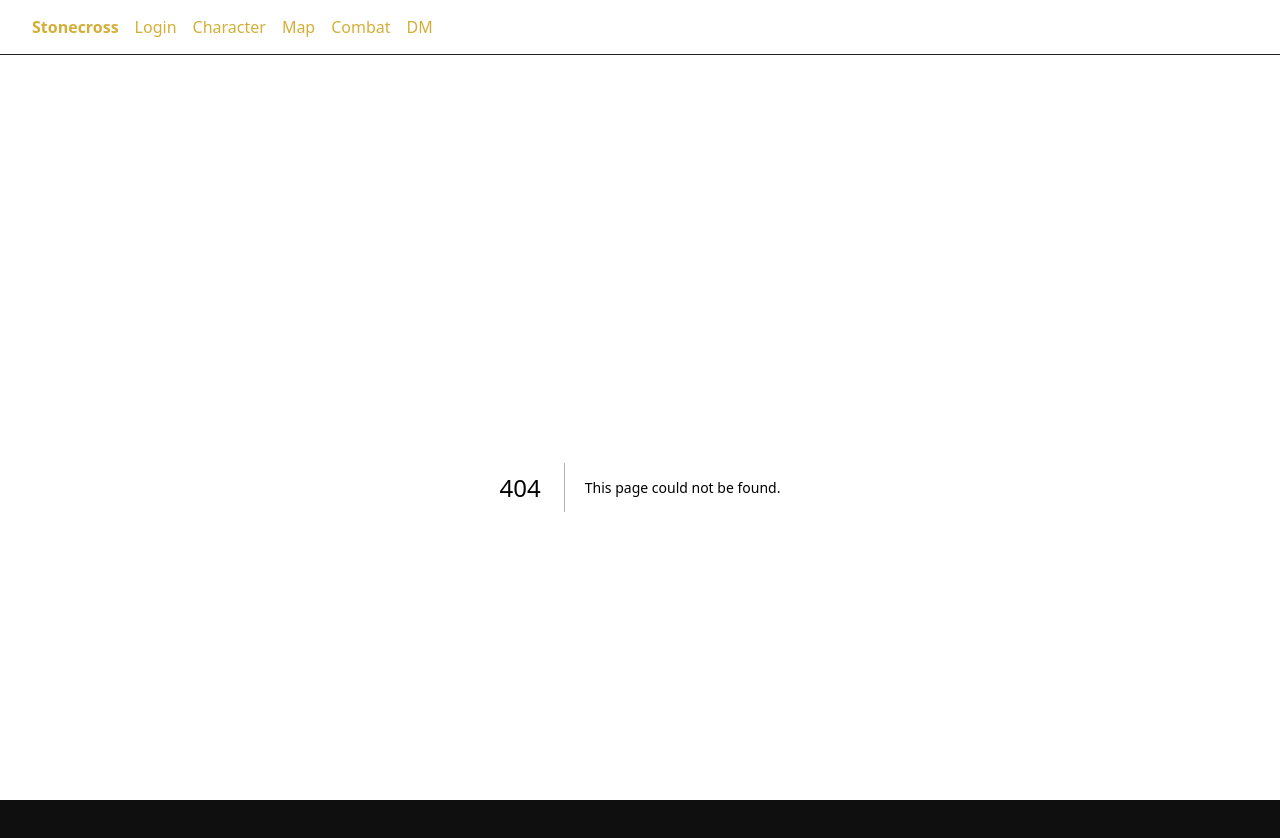
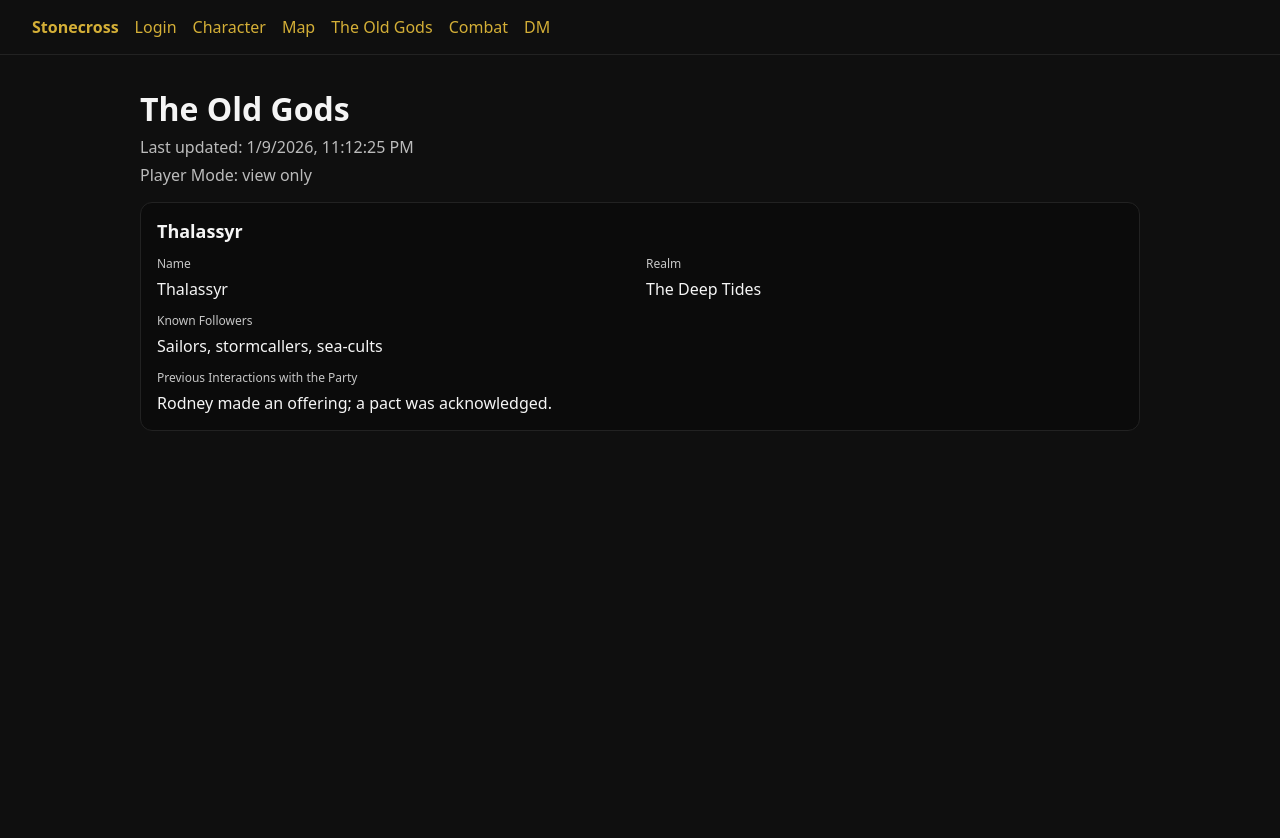
Before and after one commit to jbeldiman/stronecross-chronicles, a Next.js app: page /old-gods in a window 1280 px wide. Before the commit this address had no page. Shown: the top 838 px of the page. After the commit the page ends 800 px from the top, so only its background shows below. Built offline with nearby package versions, Linux system fonts and the light colour scheme; no server answers; the database is empty.

Commit message:
Add Old Gods page with DM edit and player view

```diff
--- /dev/null
+++ b/src/app/api/old-gods/route.ts
@@ -0,0 +1,24 @@
+import { kv } from "@vercel/kv";
+import { NextResponse } from "next/server";
+
+const KEY_PREFIX = "stonecross:oldgods:";
+
+export async function GET(req: Request) {
+  const { searchParams } = new URL(req.url);
+  const room = (searchParams.get("room") || "default").trim() || "default";
+  const key = `${KEY_PREFIX}${room}`;
+
+  const data = await kv.get(key);
+  return NextResponse.json({ room, data: data ?? null });
+}
+
+export async function PUT(req: Request) {
+  const { searchParams } = new URL(req.url);
+  const room = (searchParams.get("room") || "default").trim() || "default";
+  const key = `${KEY_PREFIX}${room}`;
+
+  const body = await req.json();
+  await kv.set(key, body);
+
+  return NextResponse.json({ ok: true, room });
+}
--- a/src/app/layout.tsx
+++ b/src/app/layout.tsx
@@ -21,6 +21,7 @@ export default function RootLayout({
             <a href="/login">Login</a>
             <a href="/character">Character</a>
             <a href="/map">Map</a>
+            <a href="/old-gods">The Old Gods</a>
             <a href="/combat">Combat</a>
             <a href="/dm">DM</a>
           </nav>
--- /dev/null
+++ b/src/app/old-gods/page.tsx
@@ -0,0 +1,286 @@
+"use client";
+
+import React, { useEffect, useMemo, useState } from "react";
+
+const AUTH_SESSION_KEY = "stonecross.session.v1";
+const DM_USERNAME = "jbeldiman";
+const ROOM = "default";
+
+type OldGod = {
+  id: string;
+  name: string;
+  realm: string;
+  followers: string;
+  partyInteractions: string;
+};
+
+type OldGodsState = {
+  updatedAt: string;
+  gods: OldGod[];
+};
+
+function uid() {
+  return `${Date.now().toString(36)}-${Math.random().toString(36).slice(2, 9)}`;
+}
+
+function loadSessionUsername(): string | null {
+  try {
+    const raw = localStorage.getItem(AUTH_SESSION_KEY);
+    if (!raw) return null;
+    const parsed = JSON.parse(raw);
+    const u = (parsed?.username || "").toString().trim().toLowerCase();
+    return u || null;
+  } catch {
+    return null;
+  }
+}
+
+function emptyState(): OldGodsState {
+  return {
+    updatedAt: new Date().toISOString(),
+    gods: [
+      {
+        id: uid(),
+        name: "Thalassyr",
+        realm: "The Deep Tides",
+        followers: "Sailors, stormcallers, sea-cults",
+        partyInteractions: "Rodney made an offering; a pact was acknowledged.",
+      },
+    ],
+  };
+}
+
+async function fetchOldGods(): Promise<OldGodsState | null> {
+  const res = await fetch(`/api/old-gods?room=${encodeURIComponent(ROOM)}`, {
+    cache: "no-store",
+  });
+  if (!res.ok) return null;
+  const json = (await res.json()) as { data: OldGodsState | null };
+  return json.data ?? null;
+}
+
+async function saveOldGods(next: OldGodsState): Promise<boolean> {
+  const res = await fetch(`/api/old-gods?room=${encodeURIComponent(ROOM)}`, {
+    method: "PUT",
+    headers: { "content-type": "application/json" },
+    body: JSON.stringify(next),
+  });
+  return res.ok;
+}
+
+export default function OldGodsPage() {
+  const [sessionUsername, setSessionUsername] = useState<string | null>(null);
+  const [state, setState] = useState<OldGodsState>(() => emptyState());
+  const [loading, setLoading] = useState(true);
+  const [saving, setSaving] = useState(false);
+  const [error, setError] = useState<string | null>(null);
+
+  const isDM = useMemo(() => sessionUsername === DM_USERNAME, [sessionUsername]);
+
+  useEffect(() => {
+    setSessionUsername(loadSessionUsername());
+  }, []);
+
+  useEffect(() => {
+    let mounted = true;
+
+    (async () => {
+      setLoading(true);
+      setError(null);
+      const remote = await fetchOldGods();
+      if (!mounted) return;
+
+      if (remote && Array.isArray(remote.gods)) {
+        setState(remote);
+      } else {
+        setState((prev) => prev);
+      }
+
+      setLoading(false);
+    })().catch(() => {
+      if (!mounted) return;
+      setError("Failed to load Old Gods data.");
+      setLoading(false);
+    });
+
+    return () => {
+      mounted = false;
+    };
+  }, []);
+
+  function updateGod(id: string, patch: Partial<OldGod>) {
+    setState((prev) => ({
+      ...prev,
+      updatedAt: new Date().toISOString(),
+      gods: prev.gods.map((g) => (g.id === id ? { ...g, ...patch } : g)),
+    }));
+  }
+
+  function addGod() {
+    const g: OldGod = {
+      id: uid(),
+      name: "New God",
+      realm: "",
+      followers: "",
+      partyInteractions: "",
+    };
+    setState((prev) => ({
+      ...prev,
+      updatedAt: new Date().toISOString(),
+      gods: [g, ...prev.gods],
+    }));
+  }
+
+  function removeGod(id: string) {
+    setState((prev) => ({
+      ...prev,
+      updatedAt: new Date().toISOString(),
+      gods: prev.gods.filter((g) => g.id !== id),
+    }));
+  }
+
+  async function onSave() {
+    setSaving(true);
+    setError(null);
+    const ok = await saveOldGods({ ...state, updatedAt: new Date().toISOString() });
+    setSaving(false);
+    if (!ok) setError("Save failed. (Is KV configured in Vercel env vars?)");
+  }
+
+  const cardStyle: React.CSSProperties = {
+    border: "1px solid #222",
+    borderRadius: 12,
+    padding: "1rem",
+    background: "#0b0b0b",
+  };
+
+  const inputStyle: React.CSSProperties = {
+    width: "100%",
+    padding: "0.6rem 0.7rem",
+    borderRadius: 10,
+    border: "1px solid #2a2a2a",
+    background: "#111",
+    color: "#fff",
+  };
+
+  const labelStyle: React.CSSProperties = {
+    fontSize: 12,
+    opacity: 0.8,
+    marginBottom: 6,
+  };
+
+  const buttonStyle: React.CSSProperties = {
+    padding: "0.6rem 0.8rem",
+    borderRadius: 10,
+    border: "1px solid #2a2a2a",
+    background: "#111",
+    color: "#fff",
+    cursor: "pointer",
+  };
+
+  return (
+    <div style={{ maxWidth: 1000, margin: "0 auto" }}>
+      <div style={{ display: "flex", justifyContent: "space-between", alignItems: "baseline", gap: "1rem" }}>
+        <div>
+          <h1 style={{ margin: 0 }}>The Old Gods</h1>
+          <div style={{ opacity: 0.75, marginTop: 6 }}>
+            {loading ? "Loading..." : `Last updated: ${new Date(state.updatedAt).toLocaleString()}`}
+          </div>
+          <div style={{ opacity: 0.75, marginTop: 6 }}>
+            {isDM ? "DM Mode: editing enabled" : "Player Mode: view only"}
+          </div>
+        </div>
+
+        {isDM ? (
+          <div style={{ display: "flex", gap: "0.5rem", alignItems: "center" }}>
+            <button style={buttonStyle} onClick={addGod} disabled={saving}>
+              + Add
+            </button>
+            <button style={buttonStyle} onClick={onSave} disabled={saving}>
+              {saving ? "Saving..." : "Save"}
+            </button>
+          </div>
+        ) : null}
+      </div>
+
+      {error ? (
+        <div style={{ marginTop: 12, padding: 12, border: "1px solid #331", borderRadius: 10 }}>
+          {error}
+        </div>
+      ) : null}
+
+      <div style={{ marginTop: 16, display: "grid", gap: "1rem" }}>
+        {state.gods.map((g) => (
+          <div key={g.id} style={cardStyle}>
+            <div style={{ display: "flex", justifyContent: "space-between", alignItems: "center", gap: "1rem" }}>
+              <div style={{ fontSize: 18, fontWeight: 700 }}>{g.name || "Unnamed God"}</div>
+              {isDM ? (
+                <button style={buttonStyle} onClick={() => removeGod(g.id)} disabled={saving}>
+                  Remove
+                </button>
+              ) : null}
+            </div>
+
+            <div style={{ marginTop: 12, display: "grid", gridTemplateColumns: "1fr 1fr", gap: "0.75rem" }}>
+              <div>
+                <div style={labelStyle}>Name</div>
+                {isDM ? (
+                  <input
+                    style={inputStyle}
+                    value={g.name}
+                    onChange={(e) => updateGod(g.id, { name: e.target.value })}
+                  />
+                ) : (
+                  <div>{g.name || "—"}</div>
+                )}
+              </div>
+
+              <div>
+                <div style={labelStyle}>Realm</div>
+                {isDM ? (
+                  <input
+                    style={inputStyle}
+                    value={g.realm}
+                    onChange={(e) => updateGod(g.id, { realm: e.target.value })}
+                  />
+                ) : (
+                  <div>{g.realm || "—"}</div>
+                )}
+              </div>
+
+              <div style={{ gridColumn: "1 / -1" }}>
+                <div style={labelStyle}>Known Followers</div>
+                {isDM ? (
+                  <textarea
+                    style={{ ...inputStyle, minHeight: 60 }}
+                    value={g.followers}
+                    onChange={(e) => updateGod(g.id, { followers: e.target.value })}
+                  />
+                ) : (
+                  <div style={{ whiteSpace: "pre-wrap" }}>{g.followers || "—"}</div>
+                )}
+              </div>
+
+              <div style={{ gridColumn: "1 / -1" }}>
+                <div style={labelStyle}>Previous Interactions with the Party</div>
+                {isDM ? (
+                  <textarea
+                    style={{ ...inputStyle, minHeight: 90 }}
+                    value={g.partyInteractions}
+                    onChange={(e) => updateGod(g.id, { partyInteractions: e.target.value })}
+                  />
+                ) : (
+                  <div style={{ whiteSpace: "pre-wrap" }}>{g.partyInteractions || "—"}</div>
+                )}
+              </div>
+            </div>
+          </div>
+        ))}
+
+        {!loading && state.gods.length === 0 ? (
+          <div style={{ opacity: 0.8 }}>No Old Gods added yet.</div>
+        ) : null}
+      </div>
+    </div>
+  );
+}
```
